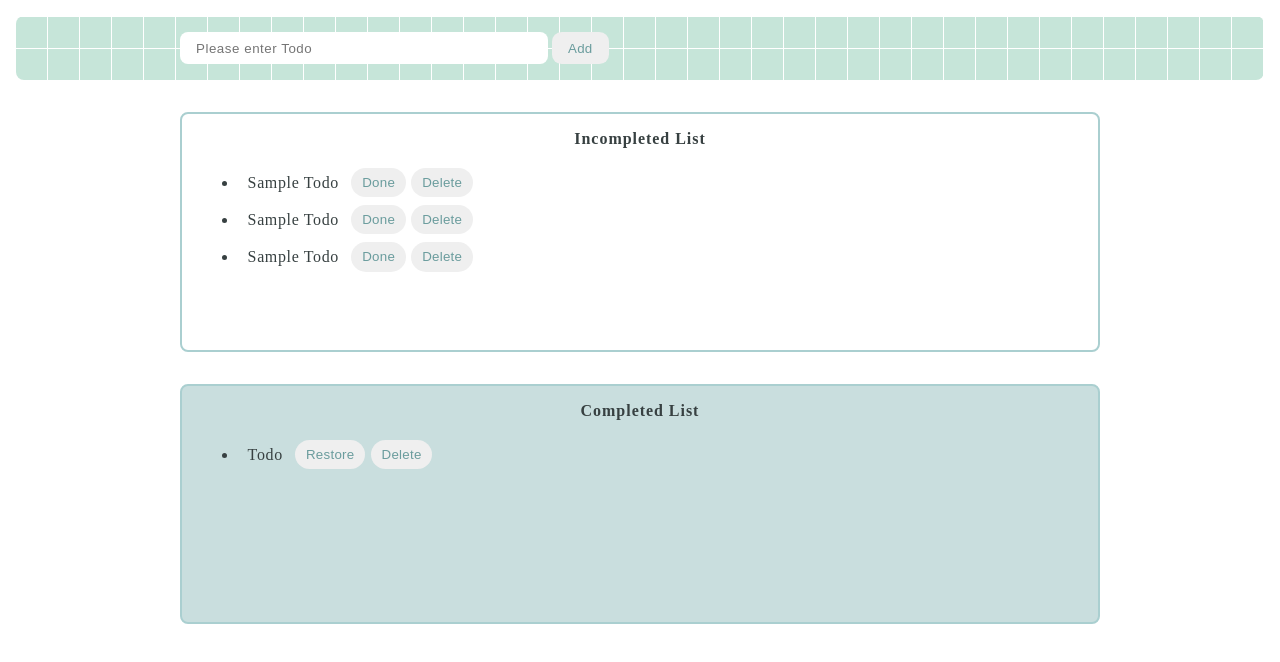
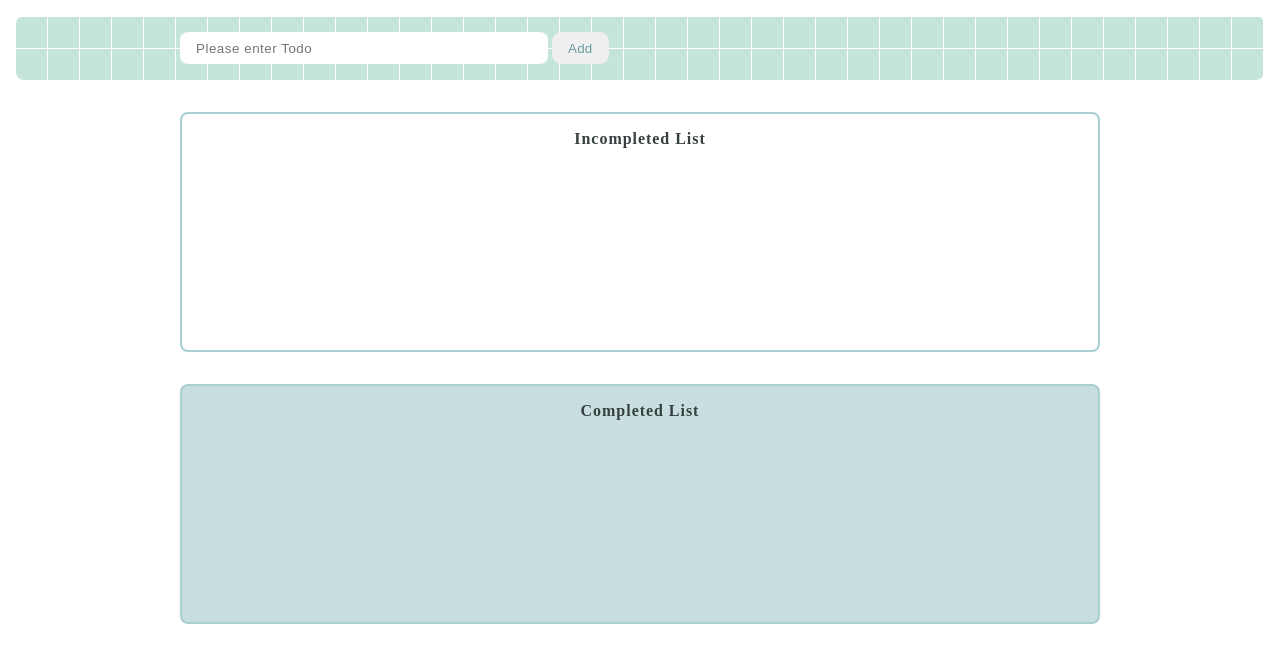
Before and after one commit to kanon2155103/js-todo-app, a plain HTML site: page index.html in a window 1280 px wide. Drawn offline with Linux system fonts and the light colour scheme.

Commit message:
サンプル項目の削除

```diff
--- a/index.html
+++ b/index.html
@@ -17,39 +17,11 @@
 		<div class="incomplete-area">
 			<p class="title">Incompleted List</p>
 			<ul id="incomplete-list">
-				<li>
-					<div class="list-row">
-						<p class="todo-item">Sample Todo</p>
-						<button>Done</button>
-						<button>Delete</button>
-					</div>
-				</li>
-				<li>
-					<div class="list-row">
-						<p class="todo-item">Sample Todo</p>
-						<button>Done</button>
-						<button>Delete</button>
-					</div>
-				</li>
-				<li>
-					<div class="list-row">
-						<p class="todo-item">Sample Todo</p>
-						<button>Done</button>
-						<button>Delete</button>
-					</div>
-				</li>
 			</ul>
 		</div>
 		<div class="complete-area">
 			<p class="title">Completed List</p>
 			<ul id="complete-list">
-				<li>
-					<div class="list-row">
-						<p class="todo-item">Todo</p>
-						<button>Restore</button>
-						<button>Delete</button>
-					</div>
-				</li>
 			</ul>
 		</div>
 	</div>
```
